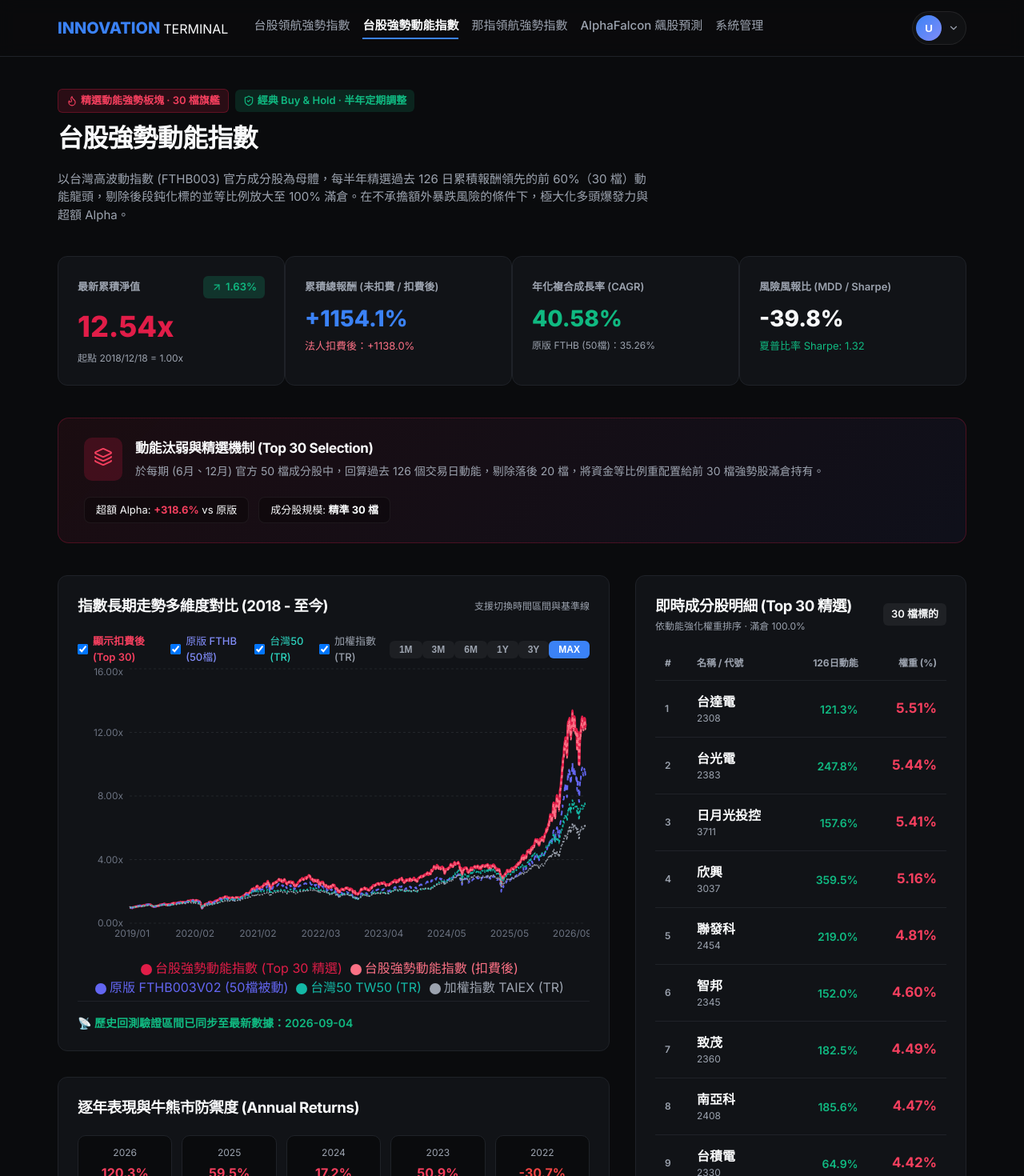
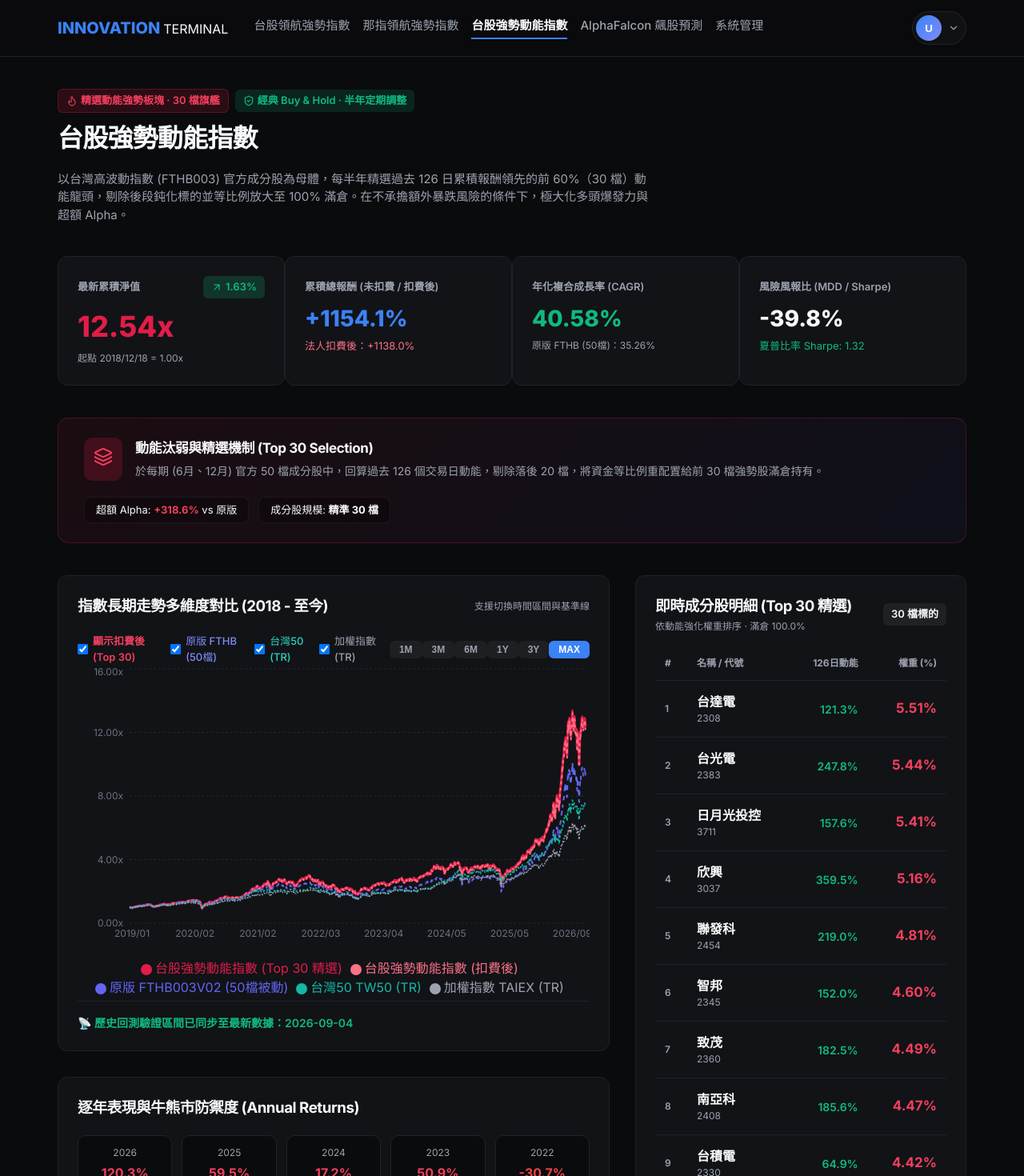
Before and after one commit to forjerry-cell/index-terminal, a Next.js app: page /taiwan-momentum in a window 1280 px wide. Shown: the top 1470 px of the page at 80% size. Built offline with nearby package versions, Linux system fonts and the light colour scheme; no server answers.

Commit message:
style: Remove constituents scrollbar and move Taiwan Momentum tab to right of Nasdaq tab

```diff
--- a/app/taiwan-momentum/page.tsx
+++ b/app/taiwan-momentum/page.tsx
@@ -246,7 +246,7 @@ export default function TaiwanMomentumPage() {
               </span>
             </div>
 
-            <div className="table-container" style={{ maxHeight: '680px', overflowY: 'auto' }}>
+            <div className="table-container">
               <table>
                 <thead>
                   <tr>
--- a/components/Navbar.tsx
+++ b/components/Navbar.tsx
@@ -78,11 +78,11 @@ function NavbarContent({ forceActive }: NavbarProps) {
             <Link href="/?index=taiwan" style={getNavStyle('taiwan')}>
               台股領航強勢指數
             </Link>
+            <Link href="/?index=nasdaq" style={getNavStyle('nasdaq')}>
+              那指領航強勢指數
+            </Link>
             <Link href="/taiwan-momentum" style={getNavStyle('momentum')}>
               台股強勢動能指數
-            </Link>
-            <Link href="/?index=nasdaq" style={getNavStyle('nasdaq')}>
-              那指領航強勢指數
             </Link>
             <Link href="/alphafalcon" style={getNavStyle('alphafalcon')}>
               AlphaFalcon 飆股預測
```
